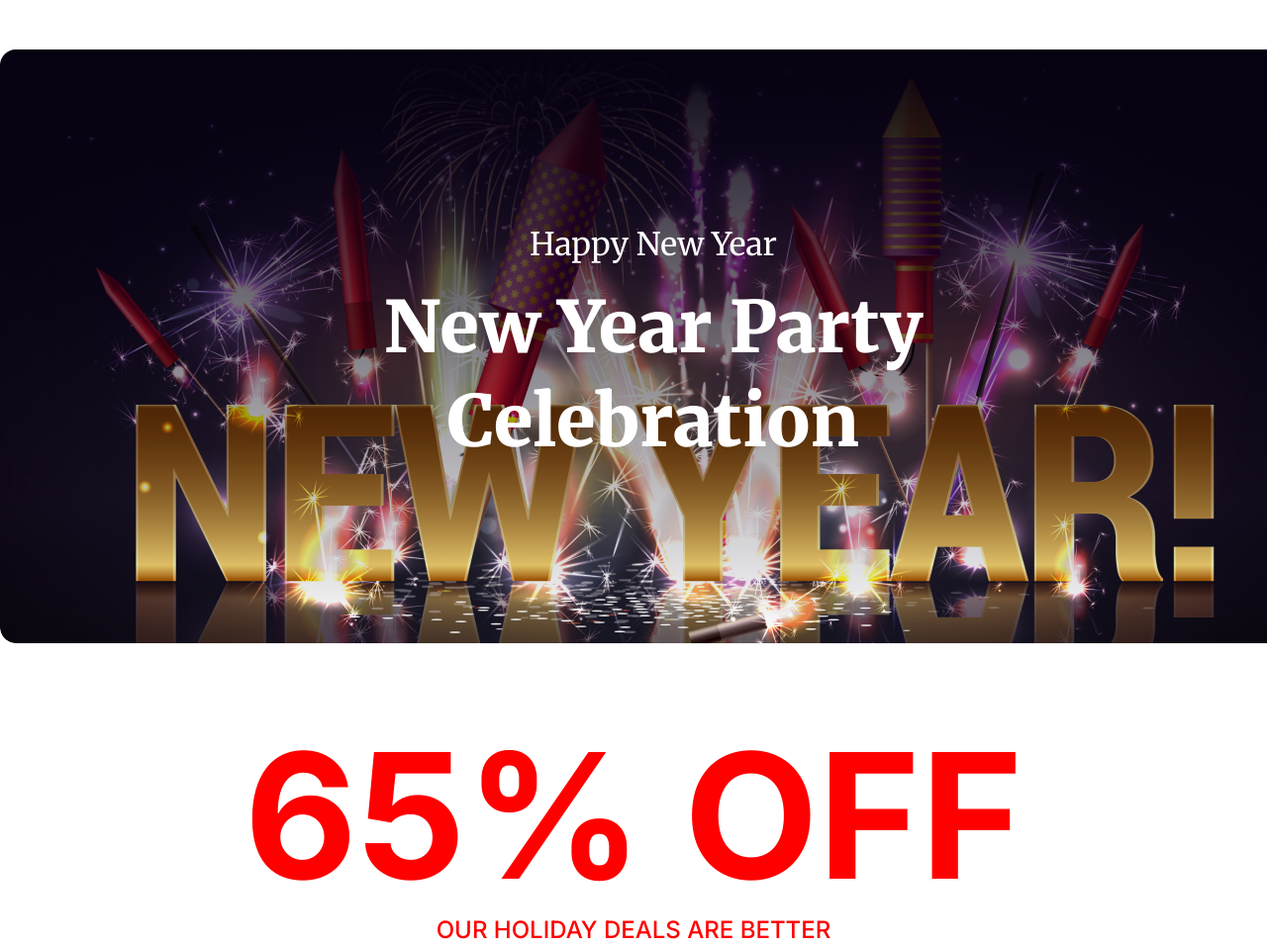
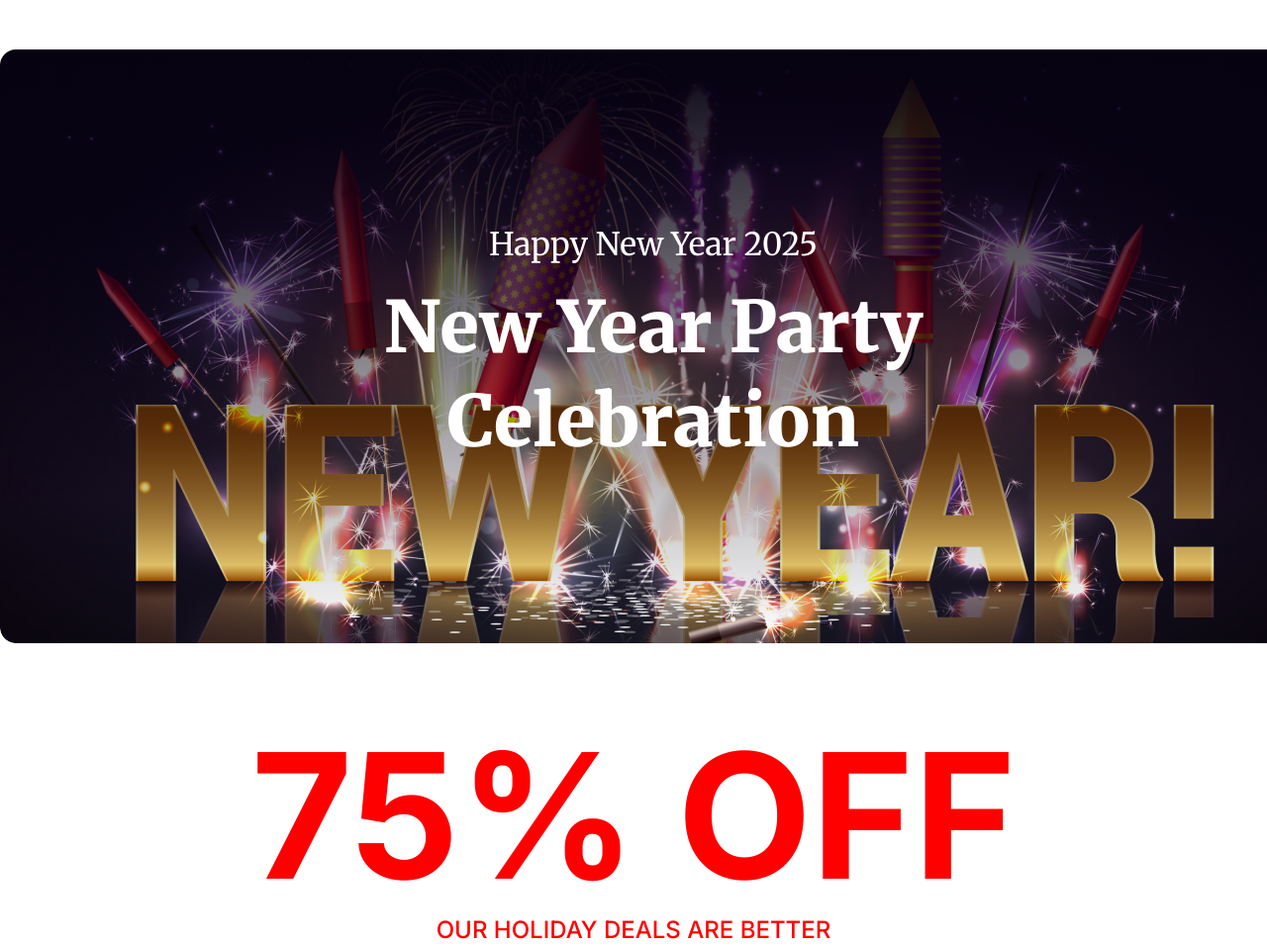
Before and after one commit to isagi299/new-year-offer, a plain HTML site: page index.html in a window 1280 px wide. Shown: the top 957 px of the page at 99% size. Drawn offline with Linux system fonts and the light colour scheme.

Commit message:
add year and increase the discount

```diff
--- a/index.html
+++ b/index.html
@@ -8,12 +8,12 @@
     </head>
     <body>
         <div class="banner">
-            <div class="banner-sub">Happy New Year</div>
+            <div class="banner-sub">Happy New Year 2025</div>
             <div class="banner-title">New Year Party Celebration</div>
         </div>
 
         <div class="off">
-            <h1>65% OFF</h1>
+            <h1>75% OFF</h1>
         </div>
 
         <div class="holiday">
```
